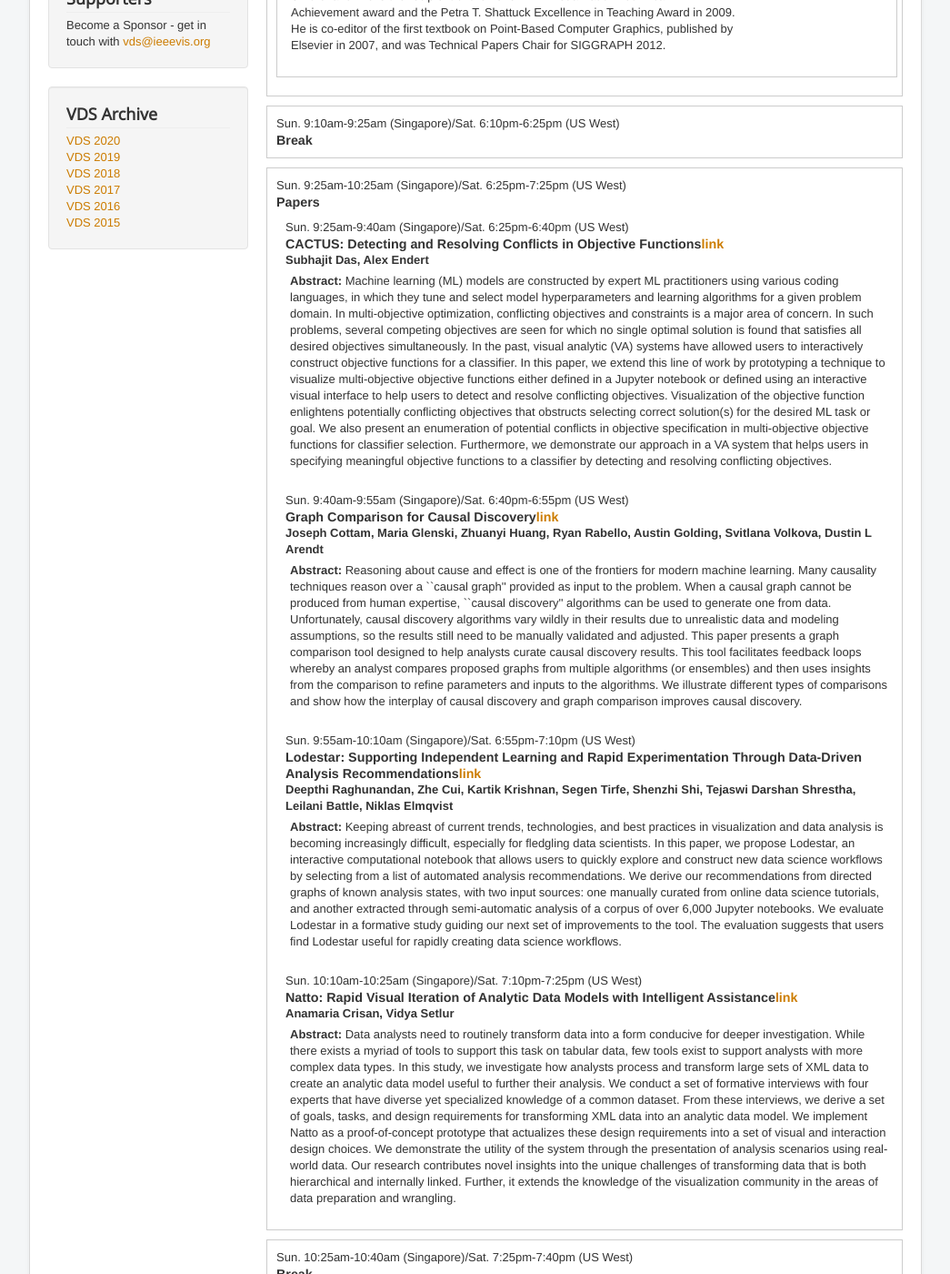
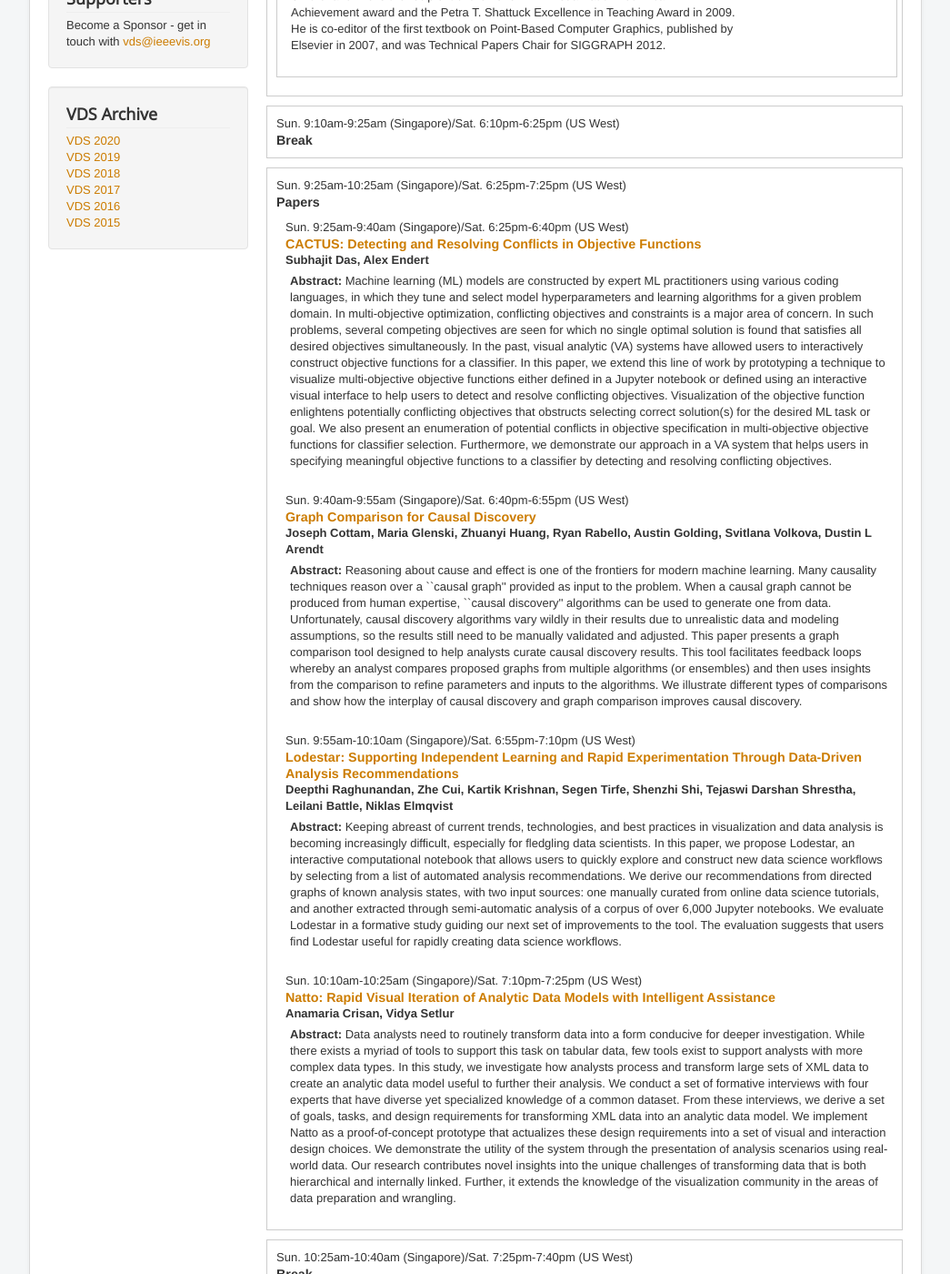
Before and after one commit to visualdatascience/2022, a Jekyll site: the page built from program.md, in a window 1280 px wide and 1400 px high, scrolled down 877 px. Shown: the whole window at 91% size, without its empty margins (117-1162 px from the left). Built offline with Jekyll 4.4.1, drawn with Linux system fonts in a browser that asks for light colours.

Commit message:
update paper links

```diff
--- a/_includes/paper.html
+++ b/_includes/paper.html
@@ -4,7 +4,7 @@
 <div class="talk" style="border:0px !important; margin: 0px">
 
     <span>{{include.time}}</span>
-    <div class="ttitle">{{talk.title}}<a href="{{ site.baseurl }}/_data/{{talk.link}}">link</a></div>
+    <div class="ttitle"><a href="{{ site.baseurl }}/_data/{{talk.link}}">{{talk.title}}</a></div>
     <div><span class="tspeaker">{{talk.authors}}</span></div>
     <div class="tabstract"><b>Abstract:</b> {{talk.abstract}}</div>
 
```
